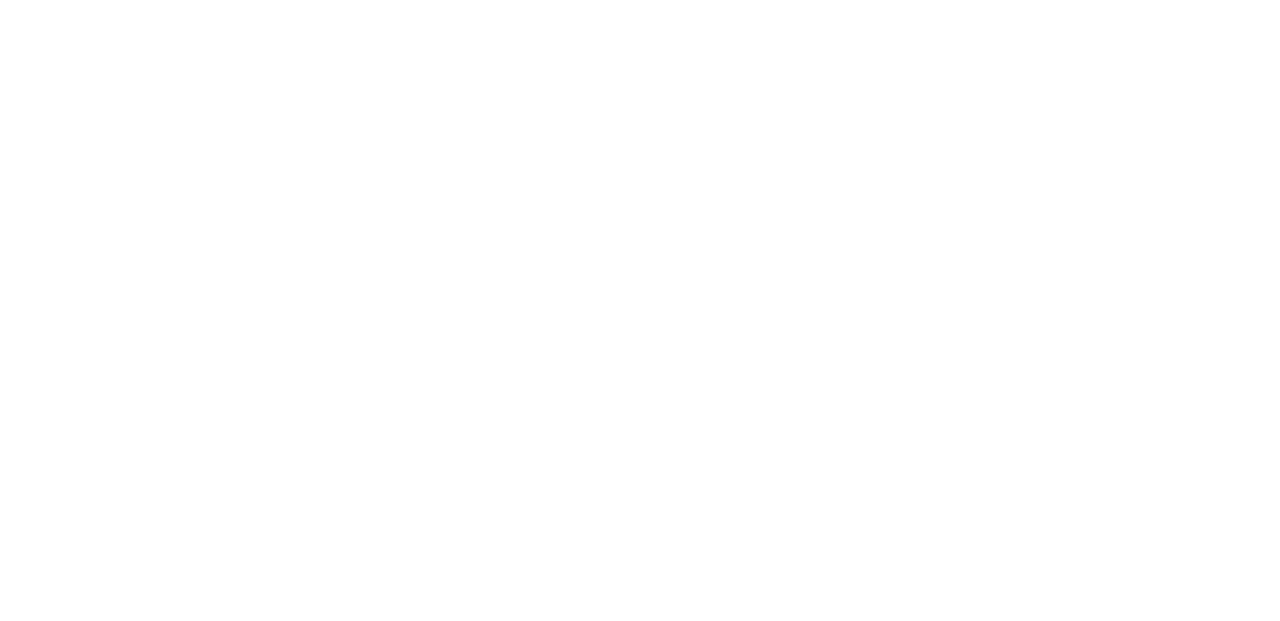
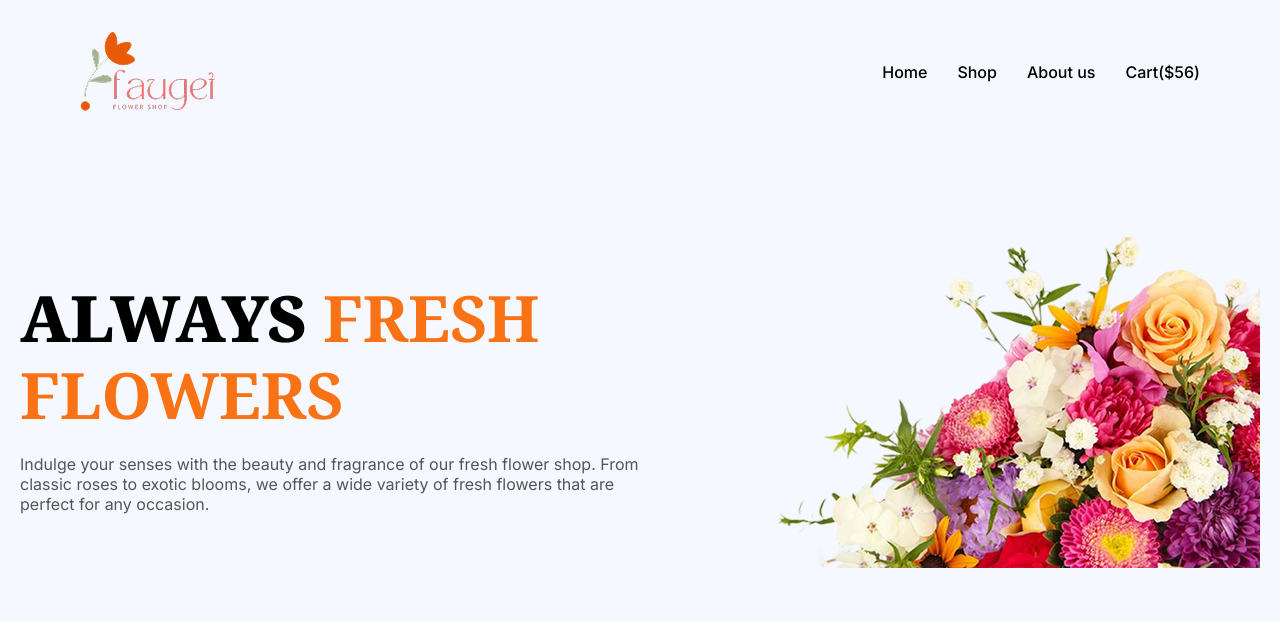
Before and after one commit to mahib2121/ASSIGNMENT-002, a plain HTML site: page index.html in a window 1280 px wide. Drawn offline with Linux system fonts and the light colour scheme.

Commit message:
head complete

```diff
--- a/index.html
+++ b/index.html
@@ -2,13 +2,50 @@
 <html lang="en">
 
 <head>
-    <meta charset="UTF-8">
-    <meta name="viewport" content="width=device-width, initial-scale=1.0">
+    <meta charset="UTF-8" />
+    <meta name="viewport" content="width=device-width, initial-scale=1.0" />
+    <link rel="stylesheet" href="style/deg.css" />
+
     <title>Flower Market</title>
 </head>
 
 <body>
+    <header class="head bg-light">
+        <nav class="navBar display-flex">
+            <img src="assets/logo.png" alt="" class="logo_D" />
 
+            <ul class="navLinks display-flex f2">
+                <li class="nav-item"><a class="navLink" href="#">Home</a></li>
+                <li class="nav-item"><a class="navLink" href="#">Shop</a></li>
+                <li class="nav-item"><a class="navLink" href="#">About us</a></li>
+                <li class="nav-item"><a class="navLink" href="#"> Cart($56)</a></li>
+            </ul>
+        </nav>
+    </header>
+
+    <body class="bg-light">
+        <!-- part 1 -->
+        <div class="banner">
+            <div class="banner_content">
+                <h1 class="banner_Title">
+                    <span style="font-weight: 900">ALWAYS</span>
+                    <span style="color: #f97316">FRESH</span><br />
+                    <span style="color: #f97316">FLOWERS</span>
+                </h1>
+                <p class="banner_detail f2">
+                    Indulge your senses with the beauty and fragrance of our fresh
+                    flower shop. From classic roses to exotic blooms, we offer a wide
+                    variety of fresh flowers that are perfect for any occasion.
+                </p>
+            </div>
+            <div class="banner_image_container">
+                <img class="banner-image" src="assets/hero-flower.png" alt="" />
+            </div>
+        </div>
+
+        <!-- part2 -->
+
+    </body>
 </body>
 
 </html>
--- /dev/null
+++ b/style/deg.css
@@ -0,0 +1,93 @@
+/* Base font */
+
+
+@import url('https://fonts.googleapis.com/css2?family=Noto+Serif:ital,wght@0,100..900;1,100..900&display=swap');
+
+@import url('https://fonts.googleapis.com/css2?family=Inter:ital,opsz,wght@0,14..32,100..900;1,14..32,100..900&family=Noto+Serif:ital,wght@0,100..900;1,100..900&display=swap');
+
+body {
+    /* font-family: "Inter", sans-serif; */
+    font-family: "Noto Serif", serif;
+    margin: 0;
+    padding: 0;
+  }
+
+  .display-flex {
+    display: flex;
+    align-items: center;
+  }
+
+  .bg-light {
+    background-color: #f5f8ff;
+  }
+
+  .f2{
+     font-family: "Inter", sans-serif;
+  }
+
+/* Navbar */
+  .navBar {
+    justify-content: space-between;
+    padding: 30px 80px;
+    max-width: 1440px;
+    margin: 0 auto;
+  }
+
+  .bname {
+    font-weight: 700;
+    font-size: 2rem;
+    color: black;
+  }
+
+  .navLinks {
+    display: flex;
+    list-style: none;
+    gap: 30px;
+  }
+
+  .navLink {
+    text-decoration: none;
+    color: black;
+    font-weight: 500;
+    transition: color 0.3s;
+  }
+/* banner */
+  .banner {
+    display: flex;
+    align-items: center;
+    justify-content: space-between;
+    max-width: 1440px;
+    margin: 20px auto;
+    padding: 50px 20px;
+    gap: 40px;
+  }
+
+  .banner_content {
+    flex: 1;
+    max-width: 50%;
+  }
+
+  .banner_Title {
+    font-weight: 700;
+    font-size: 4rem;
+    margin-bottom: 20px;
+    line-height: 1.2;
+  }
+
+  .banner_detail {
+    font-size: 1rem;
+    color: #555;
+    margin-bottom: 30px;
+  }
+
+  .banner-image-container {
+    flex: 1;
+    max-width: 50%;
+  }
+
+  .banner-image {
+    width: 100%;
+    height: auto;
+    display: block;
+    object-fit: cover;
+  }
```
